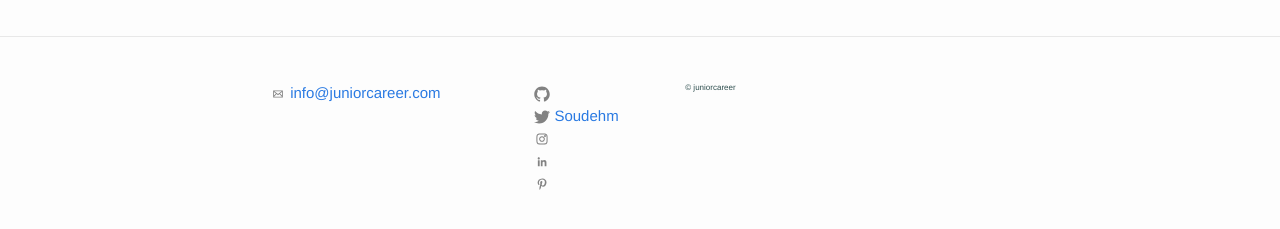
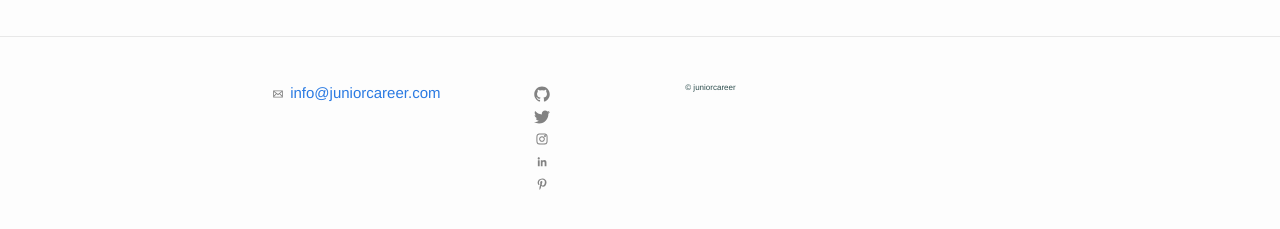
Before and after one commit to Soudehm/soudehm.github.io, a Jekyll site: the page built from index.html, in a window 1280 px wide. Shown: the part 185-414 px from the top of the page. Built offline with Jekyll 4.4.1, drawn with Linux system fonts in a browser that asks for light colours.

Commit message:
Update icon-twitter.html

```diff
--- a/_includes/icon-twitter.html
+++ b/_includes/icon-twitter.html
@@ -1 +1,3 @@
-<a href="https://twitter.com/{{ include.username }}"><span class="icon icon--twitter">{% include icon-twitter.svg %}</span><span class="username">{{ include.username }}</span></a>
+<a href="https://twitter.com/{{ include.username }}">
+  <span class="icon icon--twitter">{% include icon-twitter.svg %}</span>
+  </a>
```
